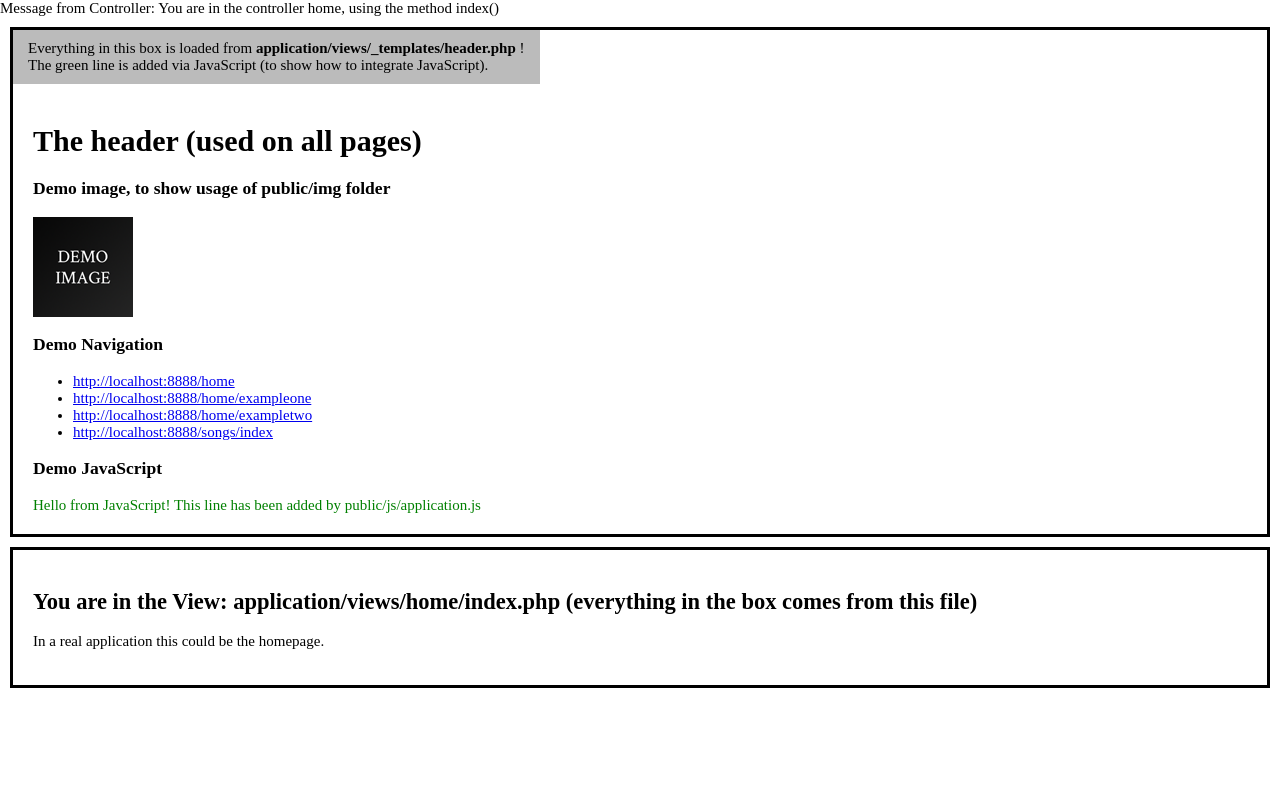
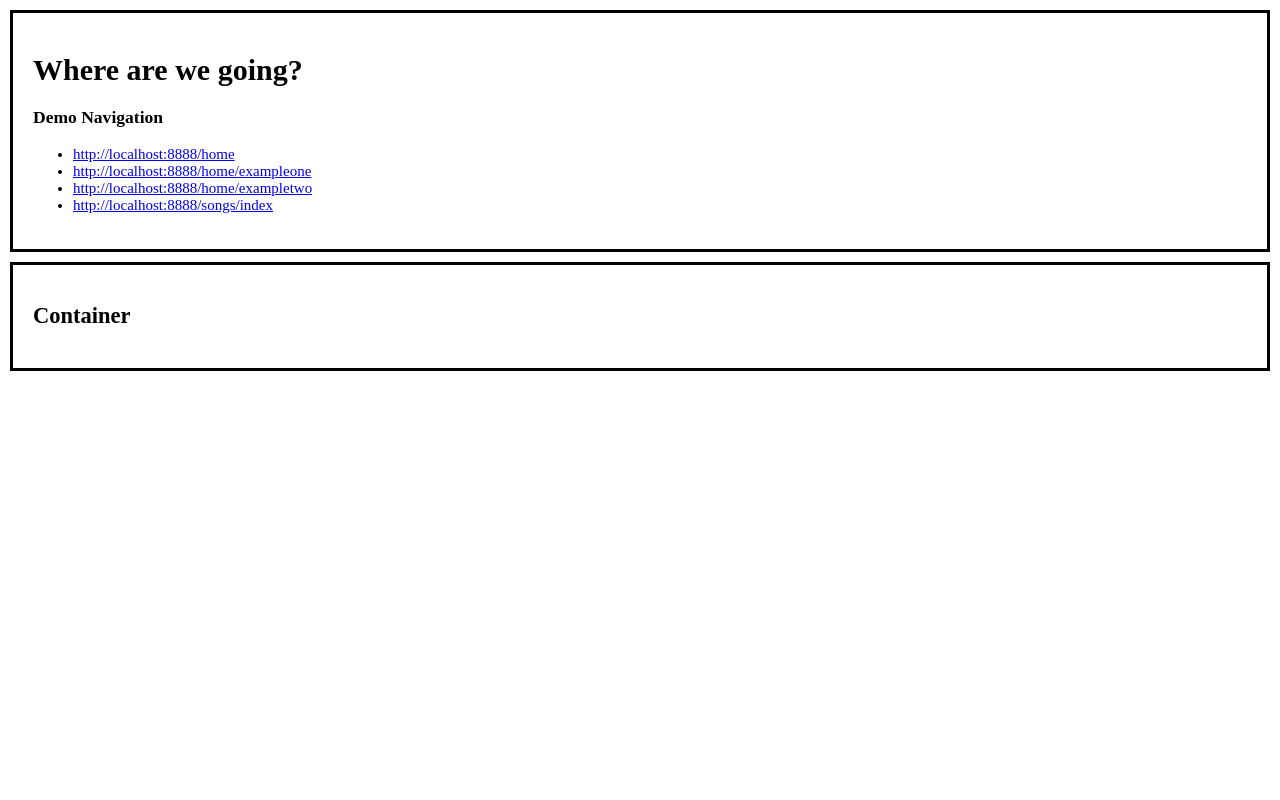
Before and after one commit to mitchheard/voyagur, a PHP site: page / in a window 1280 px wide. Run offline with PHP 8.4, Linux system fonts and the light colour scheme; some libraries are stand-ins or nearby versions.

Commit message:
chipping off the rough edges

```diff
--- a/application/controller/home.php
+++ b/application/controller/home.php
@@ -17,7 +17,7 @@ class Home extends Controller
     public function index()
     {
         // debug message to show where you are, just for the demo
-        echo 'Message from Controller: You are in the controller home, using the method index()';
+        // echo 'Message from Controller: You are in the controller home, using the method index()';
         // load views. within the views we can echo out $songs and $amount_of_songs easily
         require 'application/views/_templates/header.php';
         require 'application/views/home/index.php';
--- a/application/views/_templates/header.php
+++ b/application/views/_templates/header.php
@@ -3,8 +3,8 @@
 <head>
     <meta charset="utf-8">
     <meta http-equiv="X-UA-Compatible" content="IE=edge">
-    <title>PHP MVC skeleton</title>
-    <meta name="description" content="">
+    <title>Voyagur: It's not where e are, it's where u are.</title>
+    <meta name="description" content="Plan a trip with friends, families, loved ones, anyone.">
     <meta name="viewport" content="width=device-width, initial-scale=1.0">
     <!-- css -->
     <link href="<?php echo URL; ?>public/css/style.css" rel="stylesheet">
@@ -17,18 +17,14 @@
 <!-- header -->
 <div class="container">
     <!-- Info -->
-    <div class="where-are-we-box">
-        Everything in this box is loaded from <span class="bold">application/views/_templates/header.php</span> !
-        <br />
-        The green line is added via JavaScript (to show how to integrate JavaScript).
-    </div>
-    <h1>The header (used on all pages)</h1>
+    <h1>Where are we going?</h1>
     <!-- demo image -->
-    <h3>Demo image, to show usage of public/img folder</h3>
+    <!--<h3>Demo image, to show usage of public/img folder</h3>
     <div>
         <img src="<?php echo URL; ?>public/img/demo-image.png" />
-    </div>
+    </div> -->
     <!-- navigation -->
+
     <h3>Demo Navigation</h3>
     <div class="navigation">
         <ul>
@@ -41,7 +37,7 @@
         </ul>
     </div>
     <!-- simple div for javascript output, just to show how to integrate js into this MVC construct -->
-    <h3>Demo JavaScript</h3>
+    <!-- <h3>Demo JavaScript</h3>
     <div id="javascript-header-demo-box">
-    </div>
+    </div> -->
 </div>
--- a/application/views/home/index.php
+++ b/application/views/home/index.php
@@ -1,4 +1,4 @@
 <div class="container">
-    <h2>You are in the View: application/views/home/index.php (everything in the box comes from this file)</h2>
-    <p>In a real application this could be the homepage.</p>
+    <h2>Container</h2>
+    <p></p>
 </div>
```
